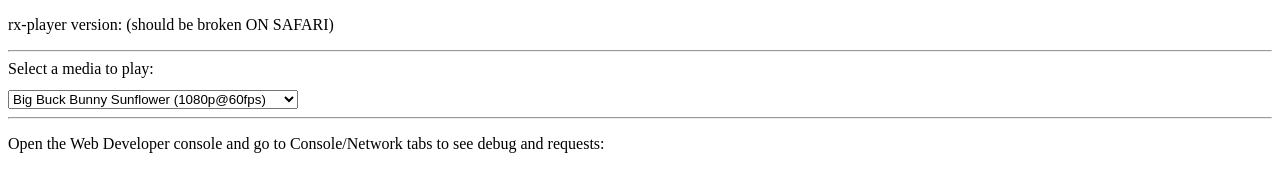
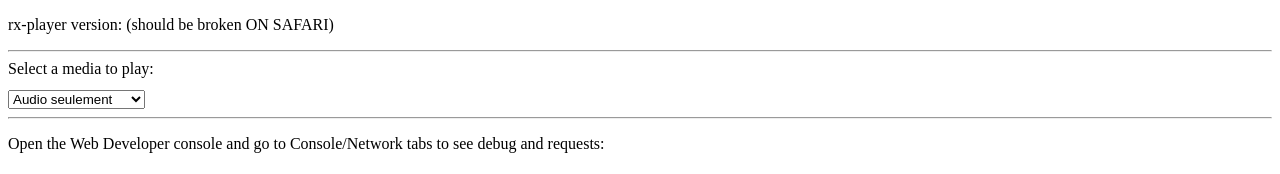
Before and after one commit to gtnsimon/rx-player-issue-repro, a website built with Vite: page index.html in a window 1280 px wide. Shown: the top 174 px of the page. Built offline with nearby package versions, Linux system fonts and the light colour scheme; what rx-player would draw is missing.

Commit message:
added a test with audio only

```diff
--- a/index.html
+++ b/index.html
@@ -17,7 +17,8 @@
       <!-- Select audio for testing -->
       <select id="mediaSelector">
         <optgroup label="Vidéo">
-          <option value="video,/assets/video/bbb/manifest.mpd" selected>Big Buck Bunny Sunflower (1080p@60fps)</option>
+          <option value="video,/assets/video/bbb/manifest.mpd" selected>Video + audio</option>
+          <option value="audio,/assets/audio/1/manifest.mpd" selected>Audio seulement</option>
         </optgroup>
       </select>
 
```
